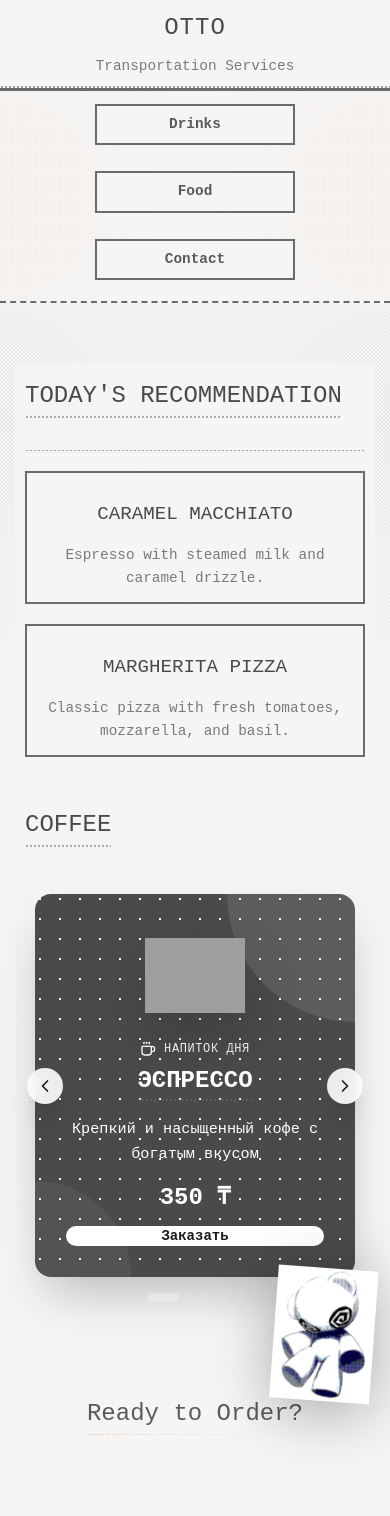
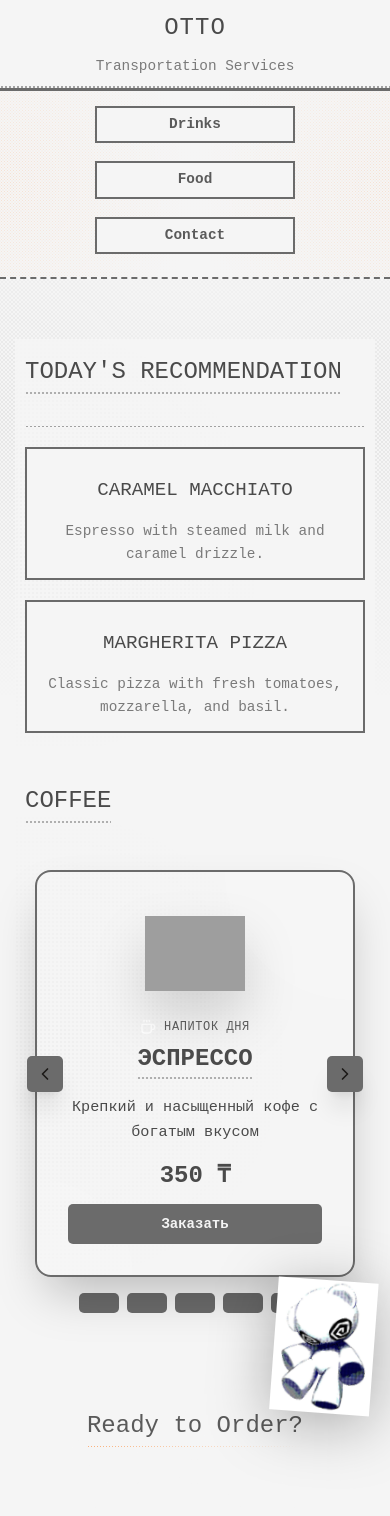
Before and after one commit to OneSkyMario/Hermes-Website, a Next.js app: page / in a window 390 px wide. Shown: the top 1516 px of the page. Built offline with nearby package versions, Linux system fonts and the light colour scheme; grey boxes are pictures that could not be loaded.

Commit message:
carousel changed

```diff
--- a/src/app/navbar.css
+++ b/src/app/navbar.css
@@ -86,7 +86,6 @@
 /* Navbar links */
 #navbar a {
   display: inline-block;
-  padding: 10px 15px;
   text-decoration: none;
   color: #5a5a5a;
   transition: background-color 0.3s;
@@ -107,7 +106,6 @@ header::after {
   position: absolute;
   bottom: 0;
   left: 0;
-  width: 100%;
   height: 4px;
   background:
     radial-gradient(circle at 10% 50%, #ff6b00 0%, transparent 40%),
@@ -246,7 +244,6 @@ section h2::after {
 .dropdown-content a {
   color: #5a5a5a;
   display: block;
-  padding: 10px 15px;
 }
 
 .dropdown-content a:hover {
@@ -258,25 +255,19 @@ section h2::after {
   #navbar {
     flex-direction: column;
     align-items: stretch;
-    padding: 10px;
   }
 
   #navbar > div,
   #navbar > a {
-    width: 100%;
     text-align: center;
-    margin: 5px 0;
   }
 
   .dropdown {
-    width: 100%;
   }
 
   .dropdown-content {
     position: static;
     display: none;
-    width: 100%;
-    margin-top: 5px;
   }
 
   .dropdown:hover .dropdown-content,
@@ -285,18 +276,14 @@ section h2::after {
   }
 
   .dropdown-content a {
-    padding: 12px 15px;
     text-align: center;
   }
 }
 
 @media (max-width: 480px) {
-  #navbar {
-    padding: 8px;
-  }
+
 
   #navbar a {
-    padding: 8px 12px;
     font-size: 0.9em;
   }
 }
--- a/src/app/page.css
+++ b/src/app/page.css
@@ -3,7 +3,7 @@
 body {
   margin: 0;
   padding: 0;
-  font-family: 'Courier New', monospace;
+  font-family: 'Halvetica', monospace;
   background: #f5f5f5;
   position: relative;
   overflow-x: hidden;
@@ -80,7 +80,7 @@ h1 {
 
 nav {
   background: #f5f5f5;
-  padding: 15px;
+  padding: 15px 0;
   display: flex;
   justify-content: center;
   gap: 30px;
@@ -97,7 +97,6 @@ nav a {
   color: #5a5a5a;
   font-weight: bold;
   font-size: 1.1em;
-  padding: 10px 20px;
   border: 2px solid #6b6b6b;
   background: #f5f5f5;
   position: relative;
@@ -173,8 +172,31 @@ main {
   text-transform: uppercase;
   position: relative;
   display: inline-block;
+  color: #4a4a4a;
 }
-
+.info-section p {
+  font-size: 1.2em;
+  line-height: 1.8;
+  color: #4a4a4a;
+}
+.info-section h3 {
+  font-size: 1.5em;
+  margin-bottom: 15px;
+  text-transform: uppercase;
+  color: #4a4a4a;
+}
+.info-section span{
+color: #4a4a4a;
+}
+.info-section button{
+  background: #6b6b6b;
+  color: #f5f5f5;
+  border: none;
+  padding: 10px 20px;
+  border-radius: 5px;
+  cursor: pointer;
+  transition: all 0.3s;
+}
 .info-section h2::after {
   content: '';
   position: absolute;
@@ -369,6 +391,15 @@ footer p:last-child {
 .coffee-item {
   text-align: center;
   max-width: 300px;
+  background: #f5f5f5;
+  border: 2px solid #6b6b6b;
+  padding: 20px;
+  text-align: center;
+  position: relative;
+  overflow: hidden;
+  opacity: 1; /* Changed from 0 to 1 so it's visible initially */
+  transform: scale(1); /* Changed from scale(0.8) to 1 */
+  transition: all 0.3s;
 }
 
 .coffee-image {
@@ -388,15 +419,6 @@ footer p:last-child {
   100% { transform: scale(1); }
 }
 
-/* Halftone Carousel */
-.halftone-carousel {
-  background:
-    radial-gradient(circle at 25% 25%, #f5f5f5 1px, transparent 1px),
-    radial-gradient(circle at 75% 75%, #f5f5f5 1px, transparent 1px),
-    #6b6b6b;
-  background-size: 20px 20px;
-  background-position: 0 0, 10px 10px;
-}
 
 /* Floating animation */
 .floating {
@@ -435,7 +457,6 @@ footer p:last-child {
   }
 
   nav {
-    padding: 10px;
     gap: 10px;
     flex-direction: column;
     align-items: center;
@@ -567,10 +588,7 @@ footer p:last-child {
     padding: 10px;
   }
 
-  nav {
-    padding: 8px;
-    gap: 8px;
-  }
+
 
   nav a {
     font-size: 0.85em;
--- a/src/app/page.tsx
+++ b/src/app/page.tsx
@@ -173,7 +173,7 @@ export default function Homepage() {
           <div className="w-full max-w-4xl mx-auto px-2 sm:px-4">
             <div className="relative">
               {/* Главная карточка */}
-              <div className={`relative halftone-carousel rounded-2xl sm:rounded-3xl shadow-2xl overflow-hidden transition-all duration-500 ${isZooming ? 'scale-95 opacity-70' : 'scale-100 opacity-100'}`} style={{ backgroundColor: '#4a4a4a' }}>
+              <div className={`relative halftone-carousel rounded-2xl sm:rounded-3xl shadow-2xl overflow-hidden transition-all duration-500 ${isZooming ? 'scale-95 opacity-70' : 'scale-100 opacity-100'}`} style={{border: '2px solid #6b6b6b'}}>
                 {/* Декоративные элементы */}
                 <div className="absolute top-0 right-0 w-64 h-64 bg-white/10 rounded-full -translate-y-32 translate-x-32"></div>
                 <div className="absolute bottom-0 left-0 w-48 h-48 bg-white/5 rounded-full translate-y-24 -translate-x-24"></div>
```
